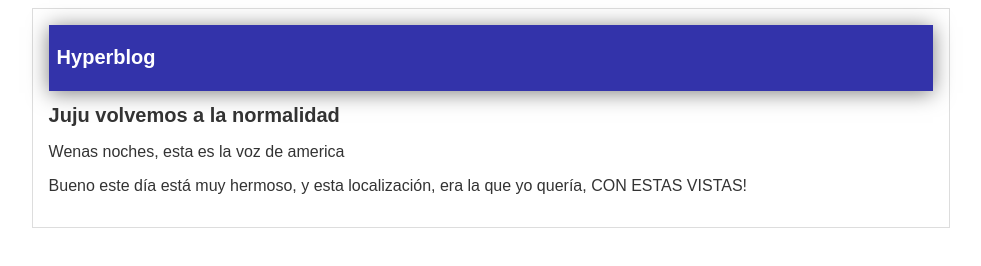
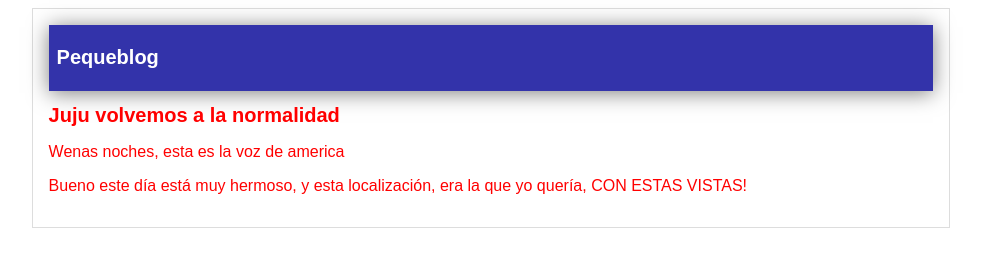
Before and after one commit to Joseale58/BlogMaestro, a plain HTML site: page index.html in a window 1280 px wide. Shown: the whole page, without its empty margins (149-1130 px from the left). Drawn offline with Linux system fonts and the light colour scheme.

Commit message:
Buscando encontrar confictos

```diff
--- a/css/estilos.css
+++ b/css/estilos.css
@@ -1,5 +1,5 @@
 body{
-    color: #333;
+    color: red;
     text-align: center;
     font-family: Arial;
 }
--- a/index.html
+++ b/index.html
@@ -9,7 +9,7 @@
 <body>
     <div id="container">
         <div id="cabecera">
-            <h1>Hyperblog</h1>
+            <h1>Pequeblog</h1>
         </div>
         <div id="post">
             <h1>Juju volvemos a la normalidad</h1>
```
